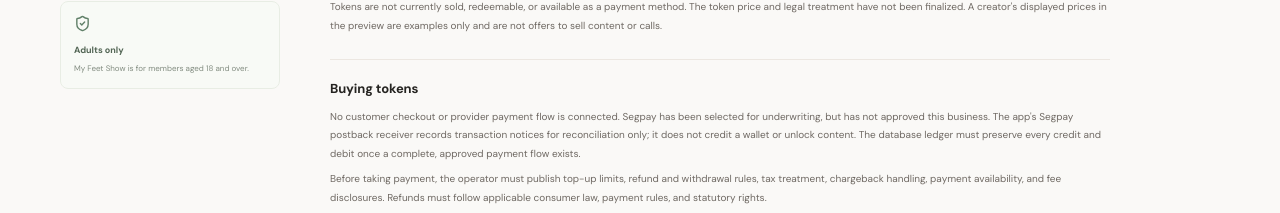
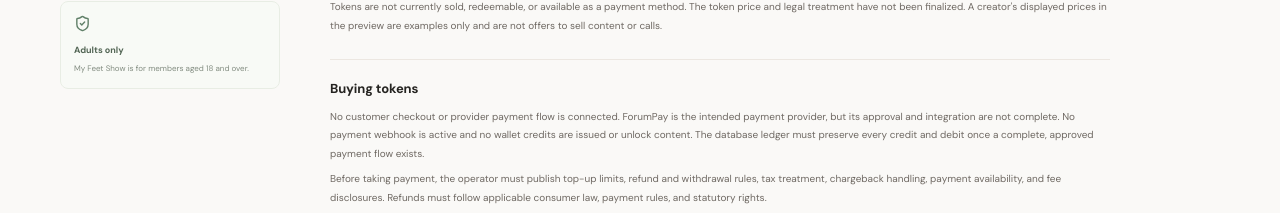
Before and after one commit to hughtempletoninnovaresystems-rgb/feet, a Next.js app: page /legal/tokens in a window 1280 px wide. Shown: the part 391-604 px from the top of the page. Built offline with nearby package versions, Linux system fonts and the light colour scheme; a web font is replaced by a local one.

Commit message:
legal: remove obsolete processor claims and state ForumPay pending

```diff
--- a/src/components/LegalDocument.tsx
+++ b/src/components/LegalDocument.tsx
@@ -34,7 +34,7 @@ const docs: Record<string, { title: string; eyebrow: string; intro: string; sect
   ] },
   tokens: { eyebrow: "CLEAR PRICES, NO SURPRISES", title: "Tokens & Payouts", intro: "This is a draft policy. Real checkout, payouts, fees, refunds, and call billing are not enabled. The operator must complete and publish the commercial terms before the service accepts money.", sections: [
     { heading: "Token value", paragraphs: ["Tokens are not currently sold, redeemable, or available as a payment method. The token price and legal treatment have not been finalized. A creator's displayed prices in the preview are examples only and are not offers to sell content or calls." ] },
-    { heading: "Buying tokens", paragraphs: ["No customer checkout or provider payment flow is connected. Segpay has been selected for underwriting, but has not approved this business. The app's Segpay postback receiver records transaction notices for reconciliation only; it does not credit a wallet or unlock content. The database ledger must preserve every credit and debit once a complete, approved payment flow exists.", "Before taking payment, the operator must publish top-up limits, refund and withdrawal rules, tax treatment, chargeback handling, payment availability, and fee disclosures. Refunds must follow applicable consumer law, payment rules, and statutory rights." ] },
+    { heading: "Buying tokens", paragraphs: ["No customer checkout or provider payment flow is connected. ForumPay is the intended payment provider, but its approval and integration are not complete. No payment webhook is active and no wallet credits are issued or unlock content. The database ledger must preserve every credit and debit once a complete, approved payment flow exists.", "Before taking payment, the operator must publish top-up limits, refund and withdrawal rules, tax treatment, chargeback handling, payment availability, and fee disclosures. Refunds must follow applicable consumer law, payment rules, and statutory rights." ] },
     { heading: "Content purchases and calls", paragraphs: ["Each content listing displays its token price before purchase. Purchased access is tied to the buying account and is subject to the Terms of Service and creator's rights.", "The creator sets a per-minute call price. Before a client joins, show the rate in tokens and pounds, expected billing increments, any minimum charge, and the method used to stop billing when either party leaves. These billing mechanics must be selected, implemented, and disclosed before live calls are enabled. A call ends when the session disconnects; do not charge for time after the disconnect has been confirmed." ] },
     { heading: "Creator earnings and cash withdrawals", paragraphs: ["No creator payout or cash withdrawal is enabled. The proposed split is 80% of eligible settled revenue to the creator and 20% to the company. Eligible revenue excludes transaction taxes and transaction principal reversed through refunds or chargebacks. The company pays processing and payout fees, moderation, safety, and operating costs from its 20% share; these costs are not deducted from creator earnings under this proposal. A processor reserve remains pending until released or applied to an actual loss. Refunds and chargebacks reverse the original revenue allocation, and any recovery from a creator balance requires clear terms and legal review.", "Before launch the operator must confirm the payment provider's written fee and reserve schedule, then publish the eligible-revenue calculation, minimum and maximum withdrawal amounts, payout schedule, refund and dispute treatment, and creator tax responsibilities. This proposal is not yet a binding offer or final legal term." ] },
     { heading: "Balances, errors, and support", paragraphs: ["A token transaction ledger is the source of truth for balances. If a balance appears wrong, contact [payments email] with the transaction date and account handle. We may temporarily restrict a balance while investigating a credible payment, fraud, safety, or legal issue, and will explain the restriction where allowed.", "If a payment provider rejects a transaction or payout, the provider may need to resolve the issue directly. Do not send card or bank details to support by email." ] },
```
